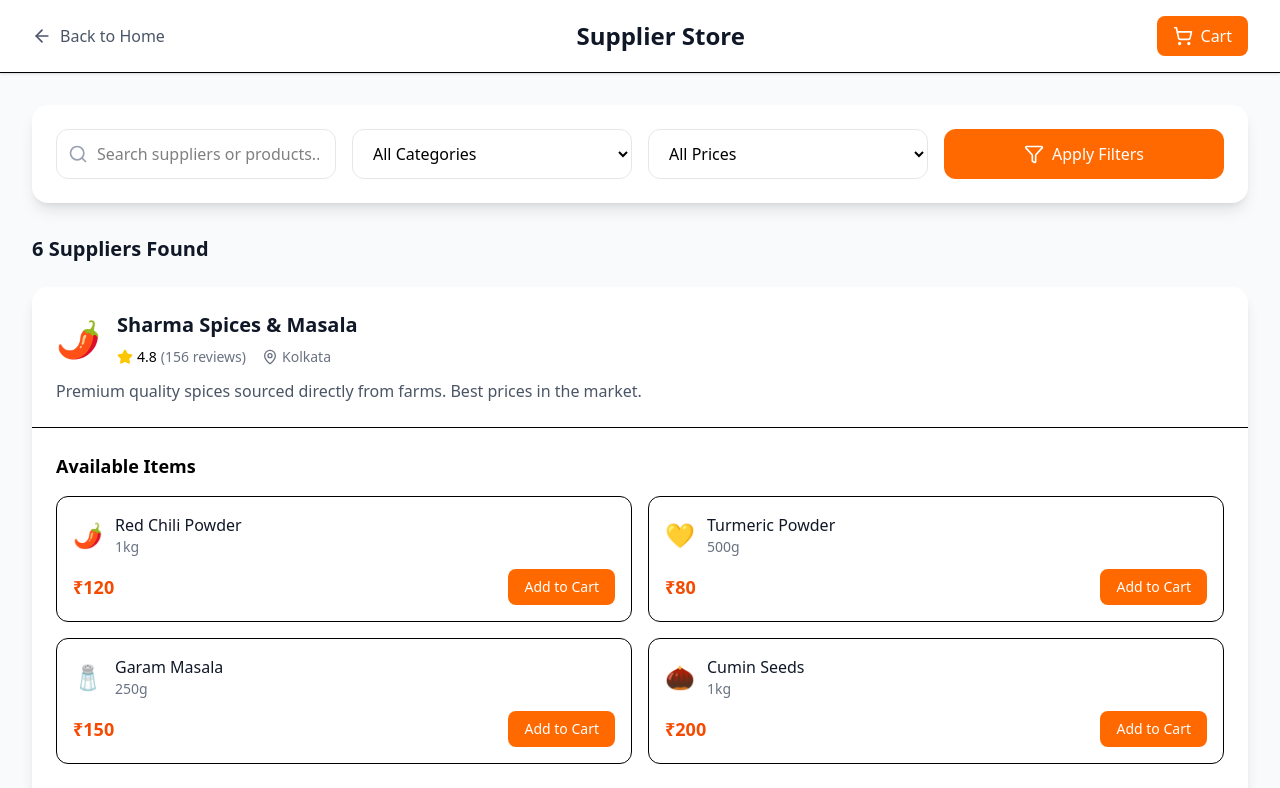
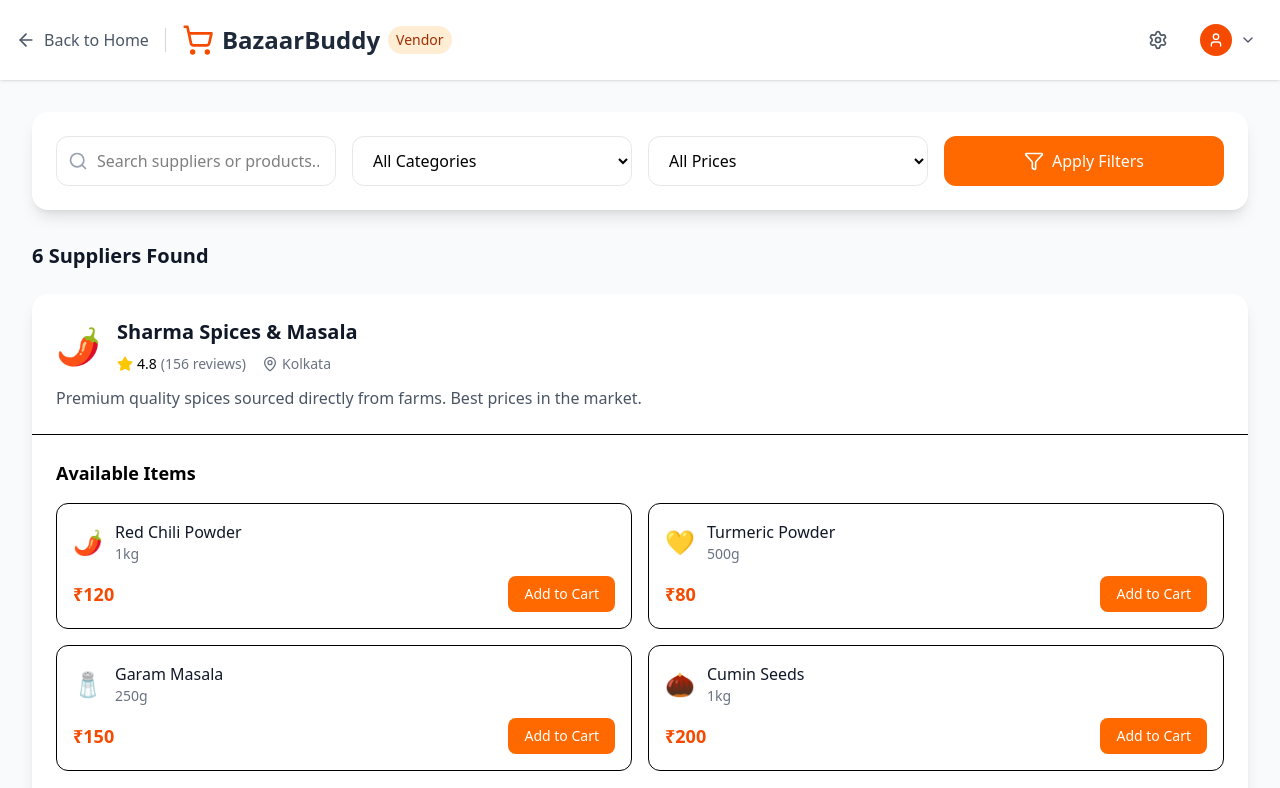
Before and after one commit to das-subho06/BazaarBuddy, a React (Vite) app in the folder client/: page /storepage in a window 1280 px wide. Shown: the top 788 px of the page. Built offline with nearby package versions, Linux system fonts and the light colour scheme.

Commit message:
some more functionalities added in frontend

```diff
--- a/client/src/components/StorePage.jsx
+++ b/client/src/components/StorePage.jsx
@@ -1,5 +1,19 @@
 import React, { useState, useEffect } from 'react';
-import { ArrowLeft, Search, Filter, Star, MapPin, Phone, Mail, ShoppingCart, X } from 'lucide-react';
+import {
+    ArrowLeft,
+    Search,
+    Filter,
+    Star,
+    MapPin,
+    Phone,
+    Mail,
+    ShoppingCart,
+    X,
+    Settings,
+    User,
+    ChevronDown, LogOut
+} from 'lucide-react';
+import {useNavigate} from "react-router-dom";
 
 export default function StorePage({ searchQuery, location, category, onBack }) {
     const [filteredSuppliers, setFilteredSuppliers] = useState([]);
@@ -289,44 +303,107 @@ export default function StorePage({ searchQuery, location, category, onBack }) {
             </div>
         </div>
     );
-
-
+    const navigate=useNavigate();
+    const [showProfileDropdown, setShowProfileDropdown] = useState(false);
+    const handleLogout = () => {
+        // Add your logout logic here
+        console.log('Logging out...');
+        navigate('/'); // Uncomment when you want to redirect to landing page
+        setShowProfileDropdown(false);
+    };
     return (
         <div className="min-h-screen bg-gray-50">
             {/* Header */}
-            <div className="bg-white shadow-sm border-b">
-                <div className="max-w-7xl mx-auto px-4 sm:px-6 lg:px-8 py-4">
-                    <div className="flex items-center justify-between space-x-4">
-                        {/* Left side: Back button */}
-                        <button
-                            onClick={onBack}
-                            className="flex items-center space-x-2 text-gray-600 hover:text-gray-900 transition-colors"
-                        >
+          {/*  <div className="bg-white shadow-sm border-b">*/}
+          {/*      <div className="max-w-7xl mx-auto px-4 sm:px-6 lg:px-8 py-4">*/}
+          {/*          <div className="flex items-center justify-between space-x-4">*/}
+          {/*              /!* Left side: Back button *!/*/}
+          {/*              <button*/}
+          {/*                  onClick={onBack}*/}
+          {/*                  className="flex items-center space-x-2 text-gray-600 hover:text-gray-900 transition-colors"*/}
+          {/*              >*/}
+          {/*                  <ArrowLeft className="w-5 h-5" />*/}
+          {/*                  <span>Back to Home</span>*/}
+          {/*              </button>*/}
+
+          {/*              /!* Center: Title *!/*/}
+          {/*              <h1 className="text-2xl font-bold text-gray-900 flex-1 text-center">*/}
+          {/*                  Supplier Store*/}
+          {/*              </h1>*/}
+
+          {/*              /!* Right side: Cart button *!/*/}
+          {/*              <button*/}
+          {/*                  onClick={() => setShowCart(true)}*/}
+          {/*                  className="relative flex items-center space-x-2 bg-orange-500 text-white px-4 py-2 rounded-lg hover:bg-orange-600 transition-colors"*/}
+          {/*              >*/}
+          {/*                  <ShoppingCart className="w-5 h-5" />*/}
+          {/*                  <span>Cart</span>*/}
+          {/*                  {cartItemCount > 0 && (*/}
+          {/*                      <span className="absolute -top-2 -right-2 bg-red-500 text-white text-xs w-5 h-5 rounded-full flex items-center justify-center">*/}
+          {/*  {cartItemCount}*/}
+          {/*</span>*/}
+          {/*                  )}*/}
+          {/*              </button>*/}
+          {/*          </div>*/}
+          {/*      </div>*/}
+          {/*  </div>*/}
+
+
+            <header className="bg-white shadow-sm sticky top-0 z-50">
+                <div className="container mx-auto px-4 py-4">
+                    <div className="flex items-center justify-between">
+                        <div className="flex items-center space-x-4">
+                            <button onClick={()=>{navigate('/')}}   className="flex items-center space-x-2 text-gray-600 hover:text-orange-600 transition-all duration-300 hover:scale-105">
                                 <ArrowLeft className="w-5 h-5" />
                                 <span>Back to Home</span>
                             </button>
+                            <div className="h-6 w-px bg-gray-300"></div>
+                            <div className="flex items-center space-x-2">
+                                <ShoppingCart className="w-8 h-8 text-orange-600" />
+                                <span className="text-2xl font-bold text-gray-800">BazaarBuddy</span>
+                                <span className="text-sm bg-orange-100 text-orange-800 px-2 py-1 rounded-full">Vendor</span>
+                            </div>
+                        </div>
+                        <div className="flex items-center space-x-4">
+                            <button className="p-2 text-gray-600 hover:text-orange-600 transition-all duration-300 hover:scale-110">
+                                <Settings className="w-5 h-5" />
+                            </button>
+                            <div className="relative">
+                                <button
+                                    onClick={() => setShowProfileDropdown(!showProfileDropdown)}
+                                    className="flex items-center space-x-2 p-2 rounded-lg hover:bg-gray-100 transition-all duration-300"
+                                >
+                                    <div className="w-8 h-8 bg-orange-600 rounded-full flex items-center justify-center text-white">
+                                        <User className="w-4 h-4" />
+                                    </div>
+                                    <ChevronDown className="w-4 h-4 text-gray-600" />
+                                </button>
 
-                        {/* Center: Title */}
-                        <h1 className="text-2xl font-bold text-gray-900 flex-1 text-center">
-                            Supplier Store
-                        </h1>
-
-                        {/* Right side: Cart button */}
+                                {showProfileDropdown && (
+                                    <div className="absolute right-0 mt-2 w-48 bg-white rounded-lg shadow-lg border border-gray-200 py-2 z-50">
+                                        <button className="w-full text-left px-4 py-2 text-gray-700 hover:bg-gray-100 transition-colors flex items-center space-x-2">
+                                            <User className="w-4 h-4" />
+                                            <span>Profile</span>
+                                        </button>
+                                        <button className="w-full text-left px-4 py-2 text-gray-700 hover:bg-gray-100 transition-colors flex items-center space-x-2">
+                                            <Settings className="w-4 h-4" />
+                                            <span>Settings</span>
+                                        </button>
+                                        <hr className="my-2" />
                                         <button
-                            onClick={() => setShowCart(true)}
-                            className="relative flex items-center space-x-2 bg-orange-500 text-white px-4 py-2 rounded-lg hover:bg-orange-600 transition-colors"
+                                            onClick={handleLogout}
+                                            className="w-full text-left px-4 py-2 text-red-600 hover:bg-red-50 transition-colors flex items-center space-x-2"
                                         >
-                            <ShoppingCart className="w-5 h-5" />
-                            <span>Cart</span>
-                            {cartItemCount > 0 && (
-                                <span className="absolute -top-2 -right-2 bg-red-500 text-white text-xs w-5 h-5 rounded-full flex items-center justify-center">
-            {cartItemCount}
-          </span>
+                                            <LogOut className="w-4 h-4" />
+                                            <span>Logout</span>
+                                        </button>
+                                    </div>
                                 )}
-                        </button>
                             </div>
                         </div>
                     </div>
+                </div>
+            </header>
 
             <div className="max-w-7xl mx-auto px-4 sm:px-6 lg:px-8 py-8">
                 {/* Search and Filters */}
```
Lines whose indentation alone changed are shown as unchanged.
